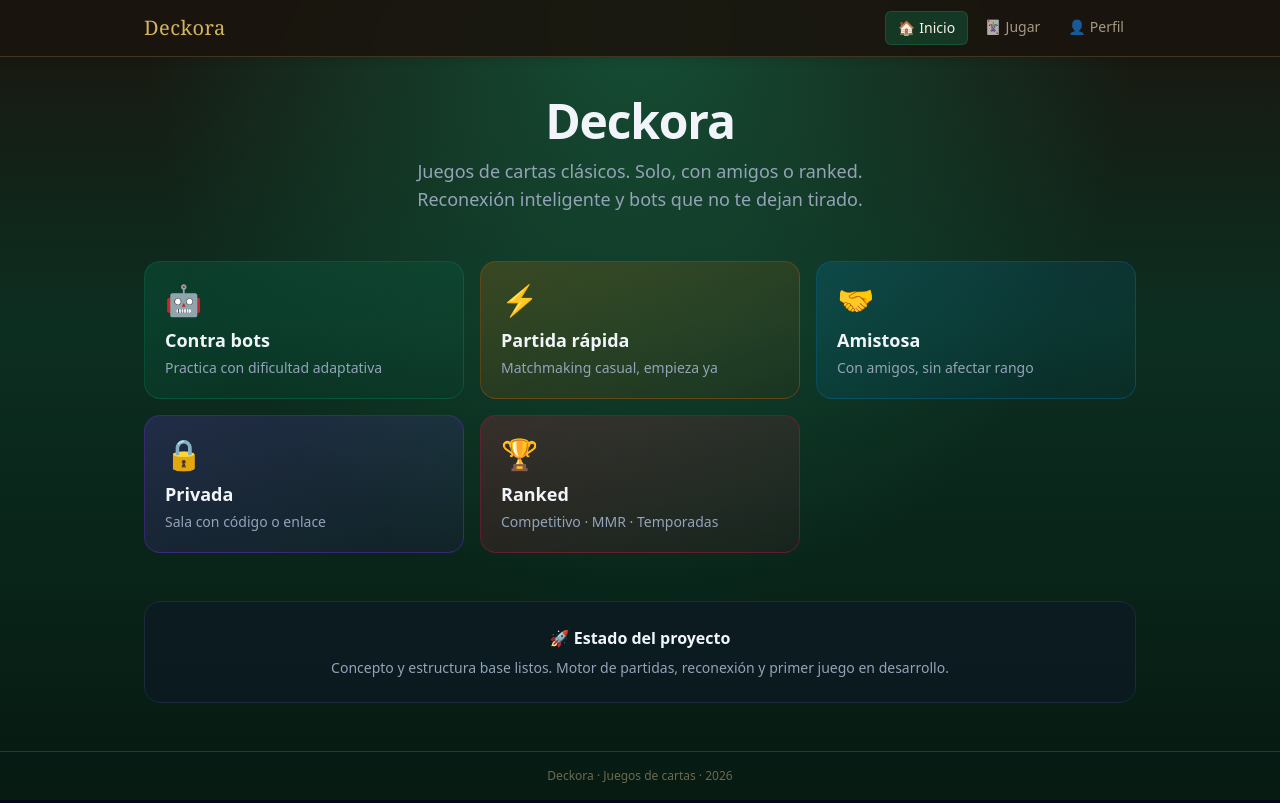
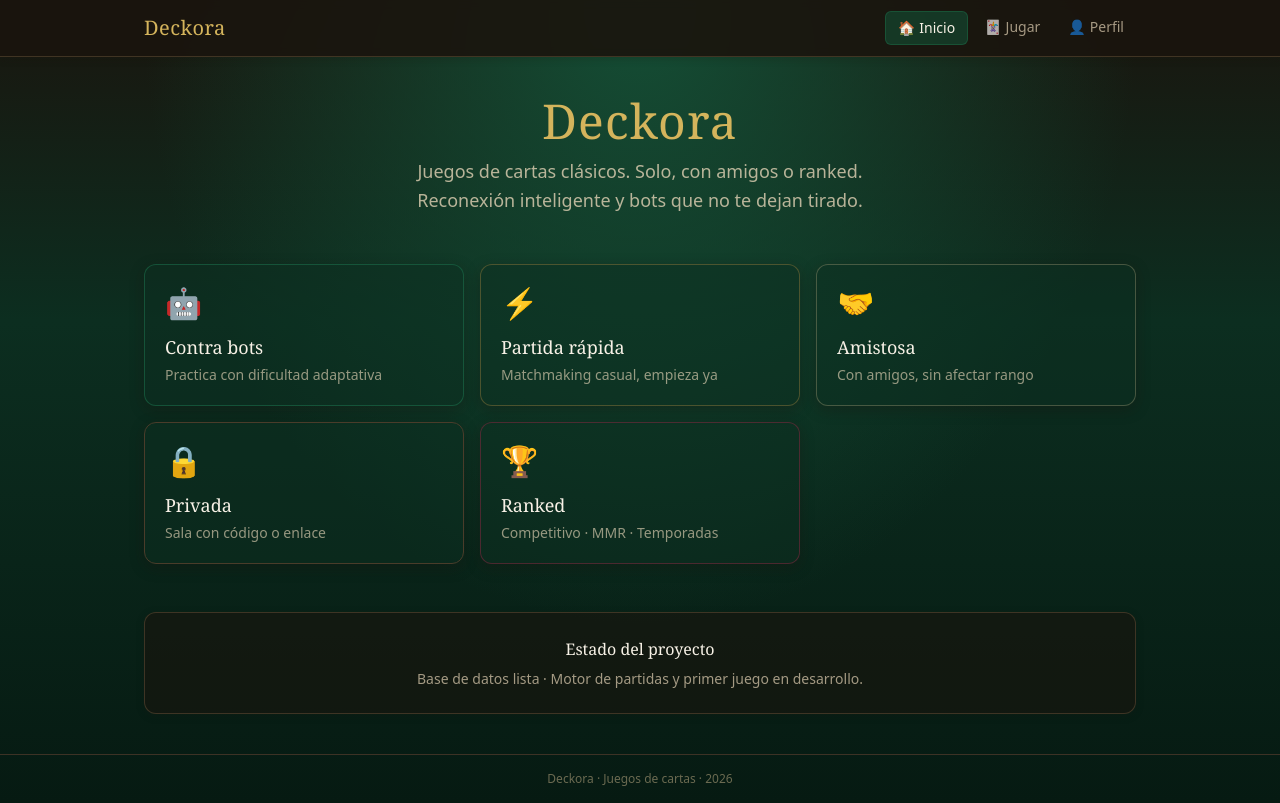
Before and after one commit to VIGARPAST-777-2/card-games-platform, a React (Vite) app in the folder apps/web/: page / in a window 1280 px wide. Built offline with nearby package versions, Linux system fonts and the light colour scheme.

Commit message:
Restyle HomePage: felt cards, warm accents

```diff
--- a/apps/web/src/pages/HomePage.tsx
+++ b/apps/web/src/pages/HomePage.tsx
@@ -6,35 +6,35 @@ const MODES = [
     title: 'Contra bots',
     desc: 'Practica con dificultad adaptativa',
     icon: '🤖',
-    color: 'from-emerald-600/20 to-emerald-900/10 border-emerald-700/40',
+    accent: 'border-felt-500/50 hover:border-felt-400',
   },
   {
     id: 'quick',
     title: 'Partida rápida',
     desc: 'Matchmaking casual, empieza ya',
     icon: '⚡',
-    color: 'from-amber-600/20 to-amber-900/10 border-amber-700/40',
+    accent: 'border-gold-600/40 hover:border-gold-400',
   },
   {
     id: 'friendly',
     title: 'Amistosa',
     desc: 'Con amigos, sin afectar rango',
     icon: '🤝',
-    color: 'from-sky-600/20 to-sky-900/10 border-sky-700/40',
+    accent: 'border-cream-400/30 hover:border-cream-300/60',
   },
   {
     id: 'private',
     title: 'Privada',
     desc: 'Sala con código o enlace',
     icon: '🔒',
-    color: 'from-violet-600/20 to-violet-900/10 border-violet-700/40',
+    accent: 'border-wood-700 hover:border-wood-700',
   },
   {
     id: 'ranked',
     title: 'Ranked',
     desc: 'Competitivo · MMR · Temporadas',
     icon: '🏆',
-    color: 'from-rose-600/20 to-rose-900/10 border-rose-700/40',
+    accent: 'border-wine-600/50 hover:border-wine-400',
   },
 ];
 
@@ -42,10 +42,10 @@ export function HomePage() {
   return (
     <div className="max-w-5xl mx-auto px-4 py-10">
       <section className="text-center mb-12">
-        <h1 className="text-4xl sm:text-5xl font-bold tracking-tight mb-3">
-          <span className="text-deckora-400">Deckora</span>
+        <h1 className="font-display text-4xl sm:text-5xl tracking-wide mb-3 text-cream-100">
+          <span className="text-gold-400">Deckora</span>
         </h1>
-        <p className="text-slate-400 text-lg max-w-xl mx-auto">
+        <p className="text-cream-300/80 text-lg max-w-xl mx-auto leading-relaxed">
           Juegos de cartas clásicos. Solo, con amigos o ranked.
           <br />
           Reconexión inteligente y bots que no te dejan tirado.
@@ -57,21 +57,23 @@ export function HomePage() {
           <Link
             key={mode.id}
             to={`/play?mode=${mode.id}`}
-            className={`group rounded-2xl border bg-gradient-to-br p-5 transition hover:scale-[1.02] hover:shadow-lg ${
-              mode.color
+            className={`group rounded-xl border bg-felt-900/50 p-5 shadow-card transition hover:bg-felt-800/50 hover:shadow-soft ${
+              mode.accent
             }`}
           >
-            <div className="text-3xl mb-2">{mode.icon}</div>
-            <h2 className="font-semibold text-lg mb-1 group-hover:text-white">{mode.title}</h2>
-            <p className="text-sm text-slate-400">{mode.desc}</p>
+            <div className="text-3xl mb-3">{mode.icon}</div>
+            <h2 className="font-display text-lg text-cream-100 mb-1 group-hover:text-gold-300 transition">
+              {mode.title}
+            </h2>
+            <p className="text-sm text-cream-300/65">{mode.desc}</p>
           </Link>
         ))}
       </section>
 
-      <section className="rounded-2xl border border-slate-800 bg-slate-900/50 p-6 text-center">
-        <h3 className="font-semibold mb-2">🚀 Estado del proyecto</h3>
-        <p className="text-sm text-slate-400">
-          Concepto y estructura base listos. Motor de partidas, reconexión y primer juego en desarrollo.
+      <section className="rounded-xl border border-wood-700/80 bg-wood-950/60 p-6 text-center shadow-soft">
+        <h3 className="font-display text-cream-100 mb-2">Estado del proyecto</h3>
+        <p className="text-sm text-cream-300/70">
+          Base de datos lista · Motor de partidas y primer juego en desarrollo.
         </p>
       </section>
     </div>
```
